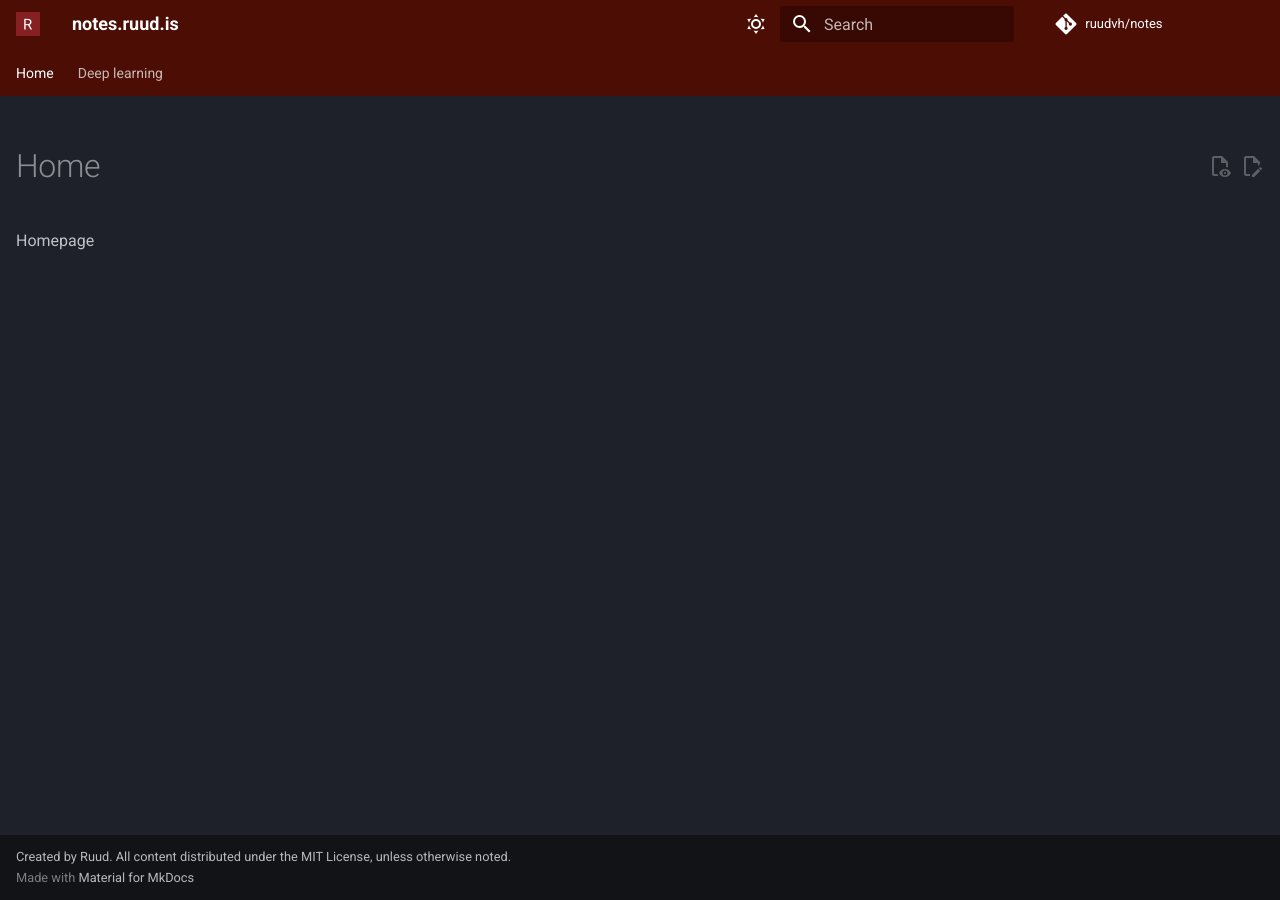
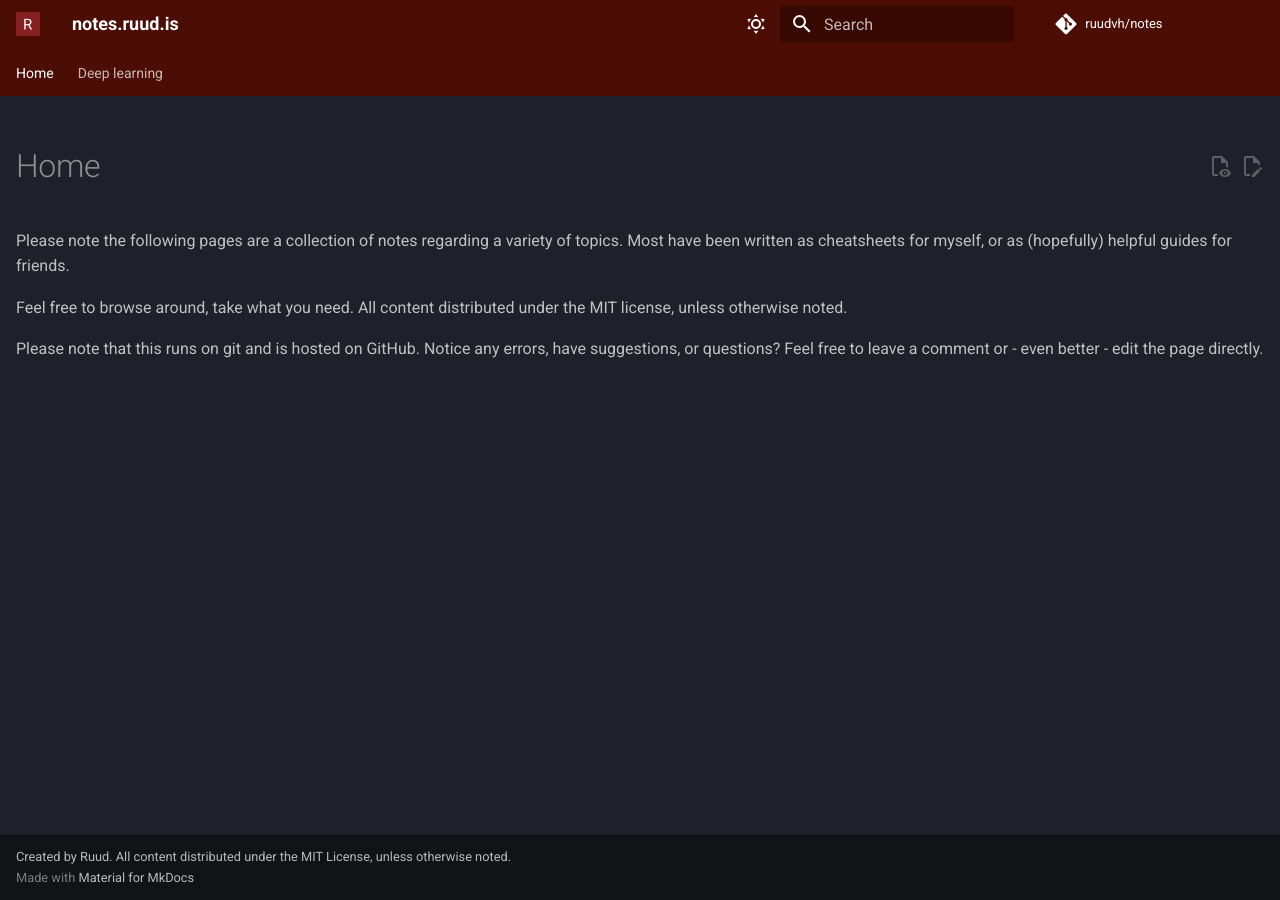
Before and after one commit to ruudvh/notes, an MkDocs documentation site: the page built from docs/index.md, in a window 1280 px wide. Built offline with MkDocs 1.6.1 and Material for MkDocs 9.7.7, drawn with Linux system fonts in a browser that asks for light colours; comment, search, counter and statistics services are not loaded.

Commit message:
Updated deploy action and index page

```diff
--- a/docs/index.md
+++ b/docs/index.md
@@ -6,4 +6,13 @@ hide:
   - toc
 ---
 
-Homepage
+# Home
+
+Please note the following pages are a collection of notes regarding a variety of topics.
+Most have been written as cheatsheets for myself, or as (hopefully) helpful guides for friends.
+
+Feel free to browse around, take what you need. All content distributed under the MIT license,
+unless otherwise noted.
+
+Please note that this runs on git and is hosted on GitHub. Notice any errors, have suggestions,
+or questions? Feel free to leave a comment or - even better - edit the page directly.
```
Also changed, not shown: 1 other file.
